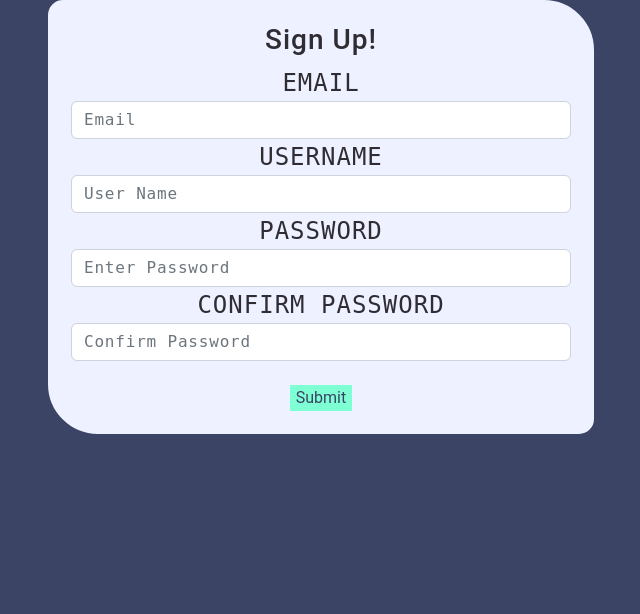
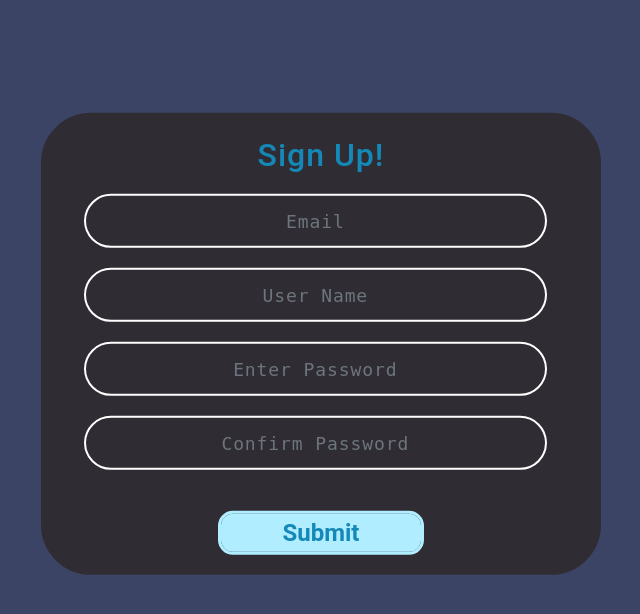
Before and after one commit to MJDoss/Blog_Site, a Flask app: page /sign-up in a window 1280 px wide. Shown: the part 56-670 px from the top of the page, without its empty margins (319-959 px from the left). Run offline with Flask 2, Linux system fonts and the light colour scheme; some libraries are stand-ins or nearby versions.

Commit message:
Updated the CSS on the Sign up page

```diff
--- a/Blog_Website/website/static/css/sign_up.css
+++ b/Blog_Website/website/static/css/sign_up.css
@@ -1,37 +1,55 @@
 form {
-    position: relative;
+    position: absolute;
+	text-align: center;
     margin: auto;
-    top: 35%;
+    top: 50%;
+	left: 50%;
     width: 50%;
-    border: 3px solid #eef1ff;
-    border-radius: 15px 50px;
-    background: #eef1ff;
+    border: 3px solid #302c33;
+    border-radius: 50px;
+    background: #302c33;
     padding: 20px;
     max-width: 35rem;
     min-width: 400px;
-
+    transform: translate(-50%,-50%);
 	letter-spacing: 1px;
 	color: #302c33;
   }
+
+h3{
+	font: Arial;
+	font-size: 2em;
+	color: #1489b8;
+}
 
 label{
     text-align: right;
     font-size: 24px;
     font-family: monospace, serif;
+	color: #1489b8;
 }
 
-input {
-      width: 100%;
-      padding: 14px 16px;
-      border: 10px solid #eef1ff;
-      border-radius: 15px;
-      background: transparent;
+input[type] {
+      width: 90%;
+	display: block;
+      min-padding: 2em;
+	min-height: 3em;
+	  outline-radius: 25px;
+	margin: 20px;
+      border: 2px solid #fff;
+      border-radius: 2em;
+      background: #302c33;;
       color: #fff;
       font-family: monospace, serif;
       letter-spacing: 0.05em;
-      font-size: 16px;
+      font-size: 18px;
+	text-align: center;
 }
 
+input[type]:focus {
+	transition-duration: 500ms;
+	border: 15px solid #1489b8;
+}
 body {
 	margin: 0;
 	font-family: Roboto, -apple-system, 'Helvetica Neue', 'Segoe UI', Arial, sans-serif;
@@ -39,7 +57,22 @@ body {
 }
 
 .button{
+	border-radius: 12px;
+	outline: solid;
+	outline-color: #b0edff;
+	padding: 12 px;
+	min-width: 200px;
+	min-height: 35px;
+	border-color: #b0edff;
     border: 12px;
-	background-color: aquamarine;
-    color: #3b4465;
+	background-color: #b0edff;
+	font-weight: bold;
+	font-size: 1.5em;
+    color: #1489b8;
 }
+
+.button:hover{
+	transition-duration: 500ms;
+
+	outline-color: #1489b8;
+}
--- a/Blog_Website/website/templates/sign_up.html
+++ b/Blog_Website/website/templates/sign_up.html
@@ -4,34 +4,32 @@
 <link rel="stylesheet" href="{{ url_for('static', filename='css/sign_up.css') }}">
 {% endblock %}
 
-{% block title %}Sing up{% endblock %}
+{% block title %}Sign up{% endblock %}
 
 {% block content %}
 <div class="container-sm">
+    <div class="center-box">
         <form method="POST" align="center" class="form">
             <h3>Sign Up!</h3>
             <div class="form-group">
-            <label for="email">EMAIL</label>
                 <input type="email" class="form-control" id="email" name="email" placeholder="Email">
             </div>
 
             <div class="form-group">
-            <label for="username">USERNAME</label>
                 <input type="text" class="form-control" id="username" name="username" placeholder="User Name">
             </div>
 
             <div class="form-group">
-            <label for="password">PASSWORD</label>
                 <input type="password" class="form-control" id="password" name="password" placeholder="Enter Password">
             </div>
 
             <div class="form-group">
-            <label for="re-password">CONFIRM PASSWORD</label>
                 <input type="password" class="form-control" id="re-password" name="re-password" placeholder="Confirm Password">
             </div>
             <br />
             <button type="submit" class="button">Submit</button>
         </form>
     </div>
+</div>
 
 {% endblock %}
```
Lines whose indentation alone changed are shown as unchanged.
